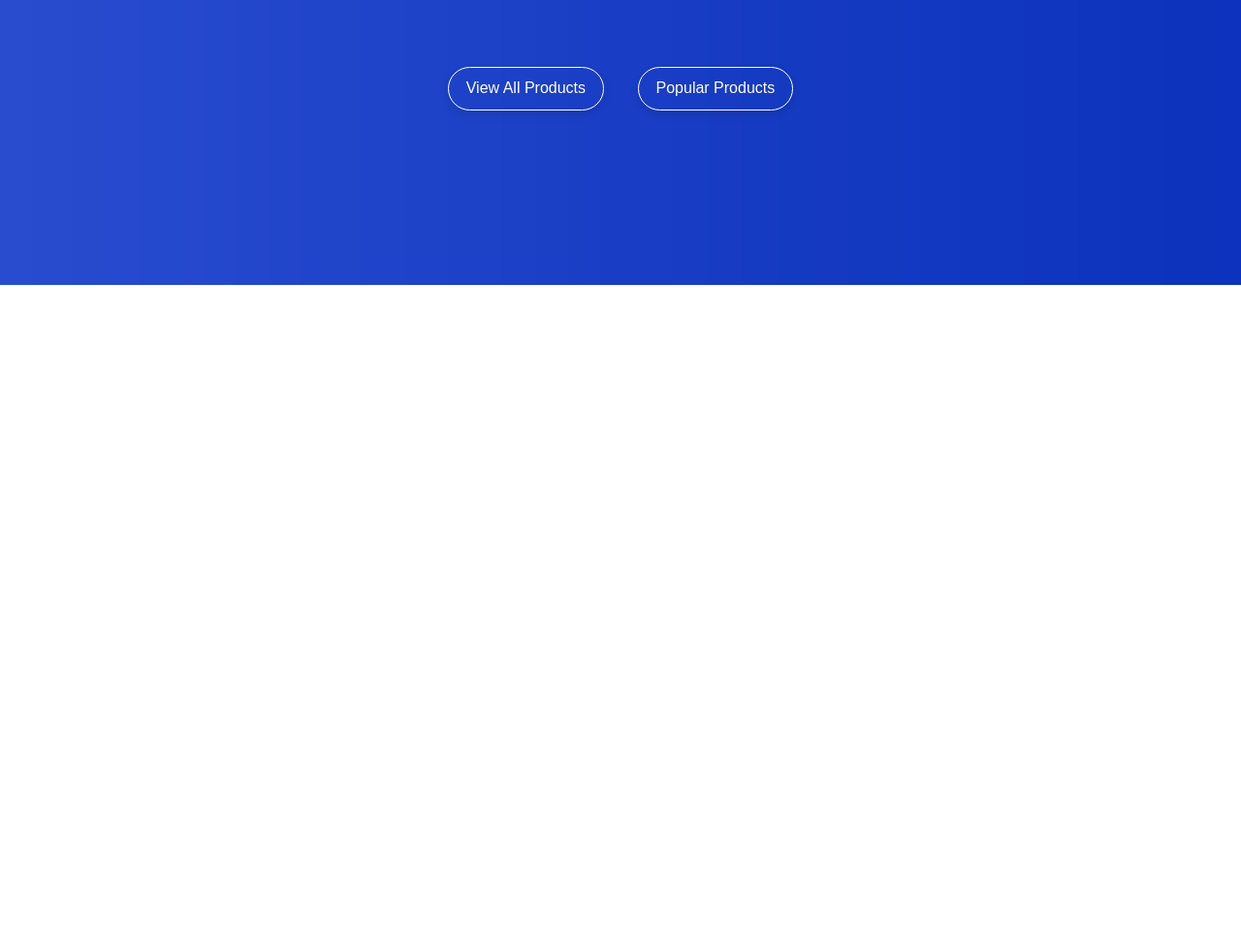
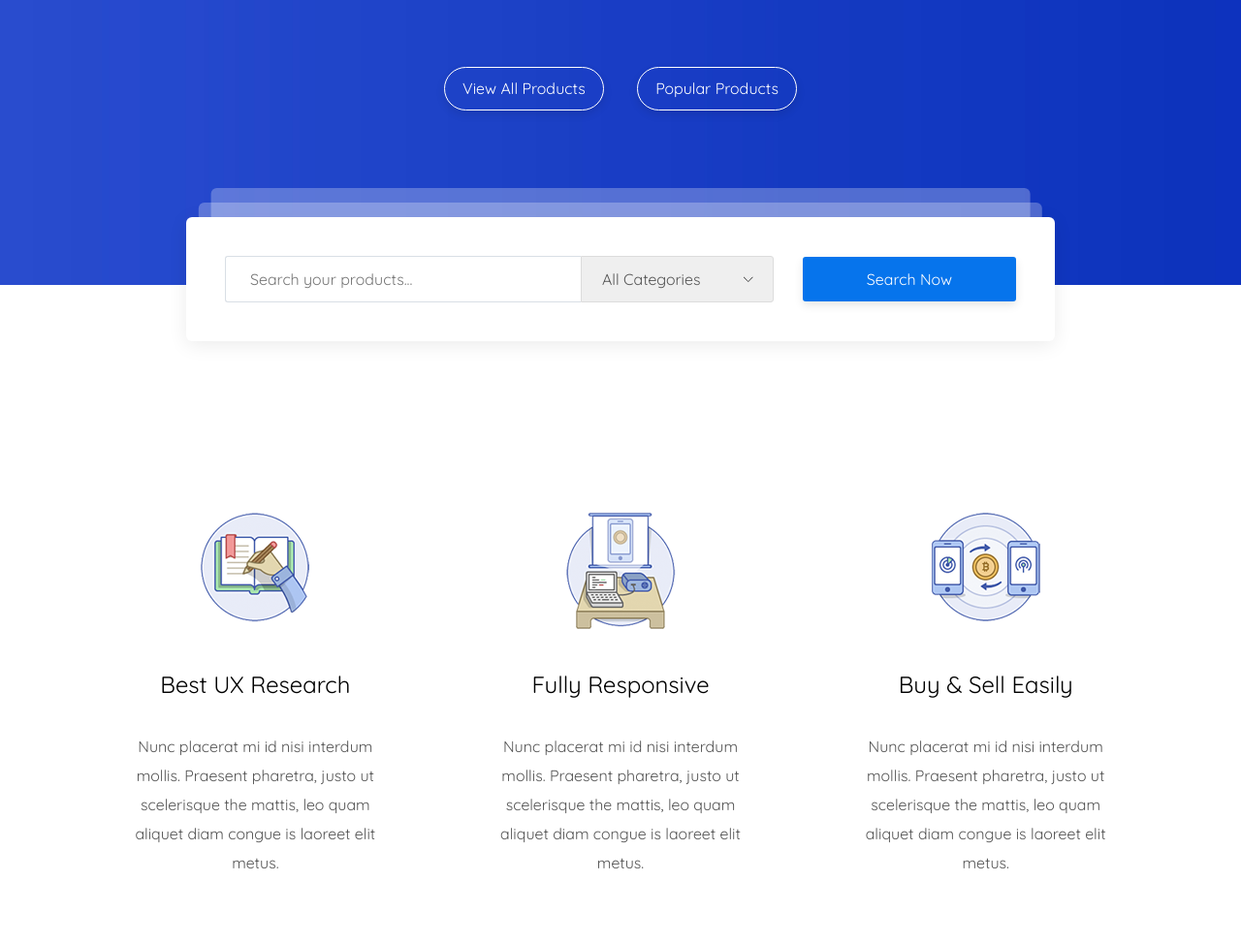
Before and after one commit to faceleeds/martplace, a website: page app/index.html in a window 1280 px wide. Shown: the part 599-1573 px from the top of the page at 97% size. Before the commit the page ends 893 px from the top, so only its background shows below. Drawn offline with nearby package versions, Linux system fonts and the light colour scheme; files whose address does not match are found by name.

Commit message:
add advantages

```diff
--- a/app/index.html
+++ b/app/index.html
@@ -122,8 +122,12 @@
         </div>
 
         <div class="header__content-buttons">
-          <a href="#" class="header__content-button btn-transparent">View All Products</a>
-          <a href="#" class="header__content-button btn-transparent">Popular Products</a>
+          <a href="#" class="header__content-button btn-transparent"
+            >View All Products</a
+          >
+          <a href="#" class="header__content-button btn-transparent"
+            >Popular Products</a
+          >
         </div>
         <!-- /.header__content-buttons -->
         <!-- /.header__content-text -->
@@ -131,20 +135,87 @@
       <!-- /.header__content -->
     </header>
     <!-- /.header -->
-    <!-- <main class="main">
-        <section class="search">
-            <input class="header__search-input"
-                type="search"
-                name="header-search"
-                placeholder="Search product here..."
-              />
-              <button class="header__search-btn">
-                <span class="lnr lnr-magnifier"></span>
-              </button>
+    <main class="main">
+      <section class="search">
+        <input
+          class="search__input"
+          type="search"
+          name="header-search"
+          placeholder="Search your products..."
+        />
+        <select name="search">
+          <option value="" disabled selected>All Categories</option>
+          <option value="plugins">Plugins</option>
+          <option value="WordPress">WordPress</option>
+          <option value="site_template">Site Template</option>
+          <option value="psd_template">PSD Template</option>
+          <option value="joomla">Joomla</option>
+          <option value="user_interface">User Interface</option>
+          <option value="landing_page">Landing Page</option>
+          <option value="software">Software</option>
+        </select>
+        <a href="" class="search__input-btn btn-blue">Search Now</a>
+      </section>
+      <!-- /.search__box -->
+      <div class="search__box-shadow-one"></div>
+      <div class="search__box-shadow-two"></div>
+
+      <section class="advantages">
+        <div class="container">
+          <div class="advantages__items">
+            <div class="advantages__item">
+              <div class="advantages__item-pic">
+                <img
+                  src="images/advantages-1.png"
+                  alt="advantages"
+                  class="advantages__item-pic-img"
+                />
+              </div>
+              <div class="advantages__item-title">Best UX Research</div>
+              <p class="advantages__item-description">
+                Nunc placerat mi id nisi interdum mollis. Praesent pharetra,
+                justo ut scelerisque the mattis, leo quam aliquet diam congue is
+                laoreet elit metus.
+              </p>
             </div>
-        </section> -->
-        <!-- /.search__box -->
+            <div class="advantages__item">
+              <div class="advantages__item-pic">
+                <img
+                  src="images/advantages-2.png"
+                  alt="advantages"
+                  class="advantages__item-pic-img"
+                />
+              </div>
+              <div class="advantages__item-title">Fully Responsive</div>
+              <p class="advantages__item-description">
+                Nunc placerat mi id nisi interdum mollis. Praesent pharetra,
+                justo ut scelerisque the mattis, leo quam aliquet diam congue is
+                laoreet elit metus.
+              </p>
+            </div>
+            <div class="advantages__item">
+              <div class="advantages__item-pic">
+                <img
+                  src="images/advantages-3.png"
+                  alt="advantages"
+                  class="advantages__item-pic-img"
+                />
+              </div>
+              <div class="advantages__item-title">Buy & Sell Easily</div>
+              <p class="advantages__item-description">
+                Nunc placerat mi id nisi interdum mollis. Praesent pharetra,
+                justo ut scelerisque the mattis, leo quam aliquet diam congue is
+                laoreet elit metus.
+              </p>
+            </div>
+          </div>
+          <!-- /.advantages__items -->
+        </div>
+        <!-- /.container -->
+      </section>
+      <!-- /.advantages -->
     </main>
+    <!-- /.main -->
     <script src="https://ajax.googleapis.com/ajax/libs/jquery/3.5.1/jquery.min.js"></script>
     <script src="js/libs.min.js"></script>
     <script src="js/main.js"></script>
--- a/app/scss/_fonts.scss
+++ b/app/scss/_fonts.scss
@@ -1,5 +1,5 @@
 @font-face {
-    font-family: "Quicksand-Regular" sans-serif;
+    font-family: "Quicksand-Regular";
     src: url("../fonts/Quicksand-Regular.wof2") format("woff2"),
       url("../fonts/Quicksand-Regular.wof") format("woff");
     font-weight: 400;
@@ -7,7 +7,7 @@
   }
 
 @font-face {
-    font-family: "Quicksand-Medium" sans-serif;
+    font-family: "Quicksand-Medium";
     src: url("../fonts/Quicksand-Medium.wof2") format("woff2"),
       url("../fonts/Quicksand-Medium.wof") format("woff");
     font-weight: 500;
@@ -16,7 +16,7 @@
 
 
 @font-face {
-    font-family: "Quicksand-Bold" sans-serif;
+    font-family: "Quicksand-Bold";
     src: url("../fonts/Quicksand-Bold.wof2") format("woff2"),
       url("../fonts/Quicksand-Bold.wof") format("woff");
     font-weight: 700;
--- a/app/scss/style.scss
+++ b/app/scss/style.scss
@@ -22,7 +22,7 @@
       transition: all 0.5s;
       border: 1px solid $blue;
       &:hover {
-          color: $blue;
+        color: $blue;
         background-color: transparent;
       }
     }
@@ -136,9 +136,8 @@
 
   &-input {
     width: 100%;
-    outline: none;
+    outline: transparent;
     padding: 13px 80px 13px 25px;
-    border: none;
     border: 1px solid #d9dfe5;
     border-radius: 35px;
 
@@ -221,3 +220,132 @@
 }
 
 // end header__content
+
+// start search
+
+.main {
+  position: relative;
+}
+
+.search {
+  position: absolute;
+  background-color: #fff;
+  position: absolute;
+  left: 50%;
+  transform: translateX(-50%);
+  top: -70px;
+  outline: transparent;
+  width: 70%;
+  padding: 40px;
+  box-shadow: 0px 4px 20px 0px rgba(0, 0, 0, 0.08);
+  display: flex;
+  align-items: center;
+  border-radius: 6px;
+}
+
+.search__input {
+  width: 100%;
+  outline: transparent;
+  padding: 0 25px 0 25px;
+  border: 1px solid #d9dfe5;
+  border-top-left-radius: 3px;
+  border-bottom-left-radius: 3px;
+  border-right: none;
+  line-height: 46px;
+}
+
+.search__box-shadow-one {
+  z-index: 1;
+  position: absolute;
+  height: 20px;
+  width: 68%;
+  background-color: rgba(255, 255, 255, 0.52);
+  opacity: 0.502;
+  left: 50%;
+  transform: translateX(-50%);
+  top: -85px;
+  border-radius: 6px;
+}
+.search__box-shadow-two {
+  position: absolute;
+  height: 35px;
+  width: 66%;
+  background-color: rgba(255, 255, 255, 0.52);
+  opacity: 0.502;
+  left: 50%;
+  transform: translateX(-50%);
+  top: -100px;
+  border-radius: 6px;
+}
+
+select {
+  padding-left: 20px;
+  padding-right: 72px;
+  -webkit-appearance: none;
+  -moz-appearance: none;
+  text-indent: 1px;
+  text-overflow: "";
+  font-size: 16px;
+  line-height: 46px;
+  color: #555555;
+  border-color: #dcdcdc;
+  background-image: url(../images/arrow-search.svg);
+  background-repeat: no-repeat, repeat;
+  background-position: right 20px top 50%, 0 0;
+  background-size: 0.65em auto, 100%;
+  border-top-right-radius: 3px;
+  border-bottom-right-radius: 3px;
+}
+
+.search__input-btn {
+  font-size: 16px;
+  padding: 14px 18px;
+  text-align: center;
+  margin-left: 30px;
+  margin-right: 0;
+  border-radius: 3px;
+  min-width: 220px;
+}
+
+// end search
+
+// start advantages
+
+.advantages {
+  padding-top: 185px;
+}
+
+.advantages__items {
+  display: flex;
+  text-align: center;
+  margin-bottom: 120px;
+}
+
+.advantages__item {
+  padding: 50px 44px;
+  border-radius: 4px;
+  transition: all 0.5s;
+  cursor: pointer;
+
+  &:hover {
+    box-shadow: 0px 2px 50px 0px rgba(0, 0, 0, 0.08);
+  }
+
+  &-pic {
+      min-height: 124px;
+    margin-bottom: 40px;
+  }
+
+  &-title {
+    font-size: 24px;
+    margin-bottom: 35px;
+  }
+
+  &-description {
+    color: #555555;
+    font-size: 16px;
+    line-height: 30px;
+  }
+}
+
+// end advantages
```
Also changed, not shown: app/css/style.min.css, app/images/advantages-1.png (added), app/images/advantages-1.svg (added), app/images/advantages-2.png (added), app/images/advantages-3.png (added), app/images/arrow-search.png (added), app/images/arrow-search.svg (added), app/images/chevron-down.svg (added).
